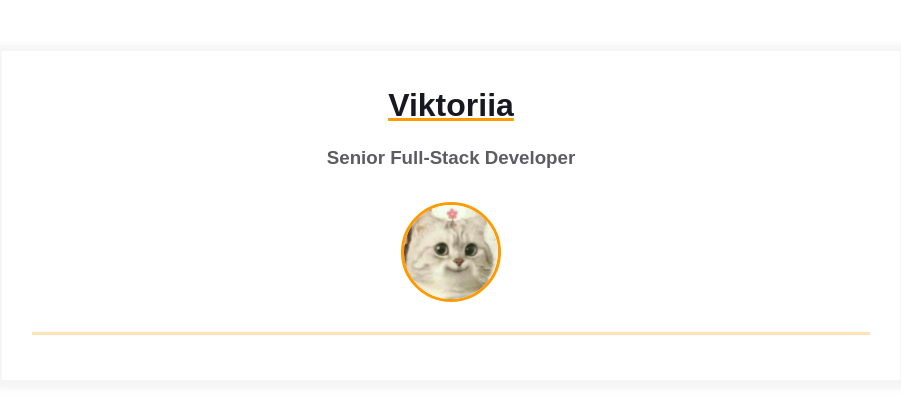
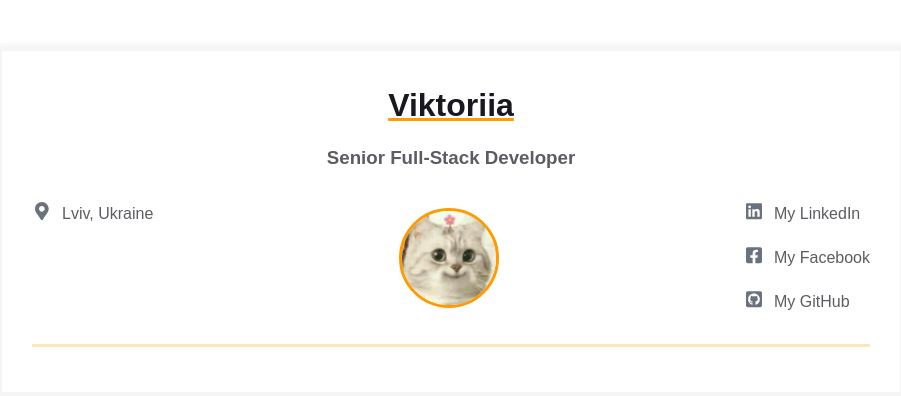
Before and after one commit to irotciv/homepage, a plain HTML site: page index.html in a window 1280 px wide. Shown: the whole page, without its empty margins (189-1090 px from the left). Drawn offline with Linux system fonts and the light colour scheme.

Commit message:
Added block of city and links on social media of contact

```diff
--- a/index.html
+++ b/index.html
@@ -15,13 +15,52 @@
                     <h3 class="contact-info__sub-header">Senior Full-Stack Developer</h3>
 
                     <div class="contact_info_container fh">
-                        <div class="contact-info__block"></div>
+                        <div class="contact-info__block">
+                            <a href="" rel="author" class="contact-info__item">
+                                <div class="contact-info__item-icon-wrapper">
+                                    <svg class="contact-info__item-icon" xmlns="http://www.w3.org/2000/svg" viewBox="0 0 384 512">
+                                        <path d="M172.268 501.67C26.97 291.031 0 269.413 0 192 0 85.961 85.961 0 192 0s192 85.961 192 192c0 77.413-26.97 99.031-172.268 309.67-9.535 13.774-29.93 13.773-39.464 0zM192 272c44.183 0 80-35.817 80-80s-35.817-80-80-80-80 35.817-80 80 35.817 80 80 80z">
+                                        </path>
+                                    </svg>
+                                </div>
+                                <span>Lviv, Ukraine</span>
+                            </a>
+                        </div>
 
                         <div class="contact-info__block contact-info__block--center">
                             <img class="contact-info__avatar" src="assets/avatar.jpg" alt="Avatar">
                         </div>
 
-                        <div class="contact-info__block"></div>
+                        <div class="contact-info__block">
+                            <a href="https://www.linkedin.com/in/viktoriia-herasymenko-603691152/" rel="author" class="contact-info__item">
+                                <div class="contact-info__item-icon-wrapper">
+                                    <svg class="contact-info__item-icon" xmlns="http://www.w3.org/2000/svg" viewBox="0 0 448 512">
+                                        <path d="M416 32H31.9C14.3 32 0 46.5 0 64.3v383.4C0 465.5 14.3 480 31.9 480H416c17.6 0 32-14.5 32-32.3V64.3c0-17.8-14.4-32.3-32-32.3zM135.4 416H69V202.2h66.5V416zm-33.2-243c-21.3 0-38.5-17.3-38.5-38.5S80.9 96 102.2 96c21.2 0 38.5 17.3 38.5 38.5 0 21.3-17.2 38.5-38.5 38.5zm282.1 243h-66.4V312c0-24.8-.5-56.7-34.5-56.7-34.6 0-39.9 27-39.9 54.9V416h-66.4V202.2h63.7v29.2h.9c8.9-16.8 30.6-34.5 62.9-34.5 67.2 0 79.7 44.3 79.7 101.9V416z">
+                                        </path>
+                                    </svg>
+                                </div>
+                                <span>My LinkedIn</span>
+                            </a>
+
+                            <a href="https://www.facebook.com/profile.php?id=100010247746646" rel="author" class="contact-info__item">
+                                <div class="contact-info__item-icon-wrapper">
+                                    <svg class="contact-info__item-icon" xmlns="http://www.w3.org/2000/svg" viewBox="0 0 448 512">
+                                        <path d="M400 32H48A48 48 0 0 0 0 80v352a48 48 0 0 0 48 48h137.25V327.69h-63V256h63v-54.64c0-62.15 37-96.48 93.67-96.48 27.14 0 55.52 4.84 55.52 4.84v61h-31.27c-30.81 0-40.42 19.12-40.42 38.73V256h68.78l-11 71.69h-57.78V480H400a48 48 0 0 0 48-48V80a48 48 0 0 0-48-48z" />
+                                    </svg>
+                                </div>
+                                <span>My Facebook</span>
+                            </a>
+
+
+                            <a href="https://github.com/irotciv" rel="author" class="contact-info__item">
+                                <div class="contact-info__item-icon-wrapper">
+                                    <svg class="contact-info__item-icon" xmlns="http://www.w3.org/2000/svg" viewBox="0 0 448 512">
+                                        <path d="M400 32H48C21.5 32 0 53.5 0 80v352c0 26.5 21.5 48 48 48h352c26.5 0 48-21.5 48-48V80c0-26.5-21.5-48-48-48zM277.3 415.7c-8.4 1.5-11.5-3.7-11.5-8 0-5.4.2-33 .2-55.3 0-15.6-5.2-25.5-11.3-30.7 37-4.1 76-9.2 76-73.1 0-18.2-6.5-27.3-17.1-39 1.7-4.3 7.4-22-1.7-45-13.9-4.3-45.7 17.9-45.7 17.9-13.2-3.7-27.5-5.6-41.6-5.6-14.1 0-28.4 1.9-41.6 5.6 0 0-31.8-22.2-45.7-17.9-9.1 22.9-3.5 40.6-1.7 45-10.6 11.7-15.6 20.8-15.6 39 0 63.6 37.3 69 74.3 73.1-4.8 4.3-9.1 11.7-10.6 22.3-9.5 4.3-33.8 11.7-48.3-13.9-9.1-15.8-25.5-17.1-25.5-17.1-16.2-.2-1.1 10.2-1.1 10.2 10.8 5 18.4 24.2 18.4 24.2 9.7 29.7 56.1 19.7 56.1 19.7 0 13.9.2 36.5.2 40.6 0 4.3-3 9.5-11.5 8-66-22.1-112.2-84.9-112.2-158.3 0-91.8 70.2-161.5 162-161.5S388 165.6 388 257.4c.1 73.4-44.7 136.3-110.7 158.3zm-98.1-61.1c-1.9.4-3.7-.4-3.9-1.7-.2-1.5 1.1-2.8 3-3.2 1.9-.2 3.7.6 3.9 1.9.3 1.3-1 2.6-3 3zm-9.5-.9c0 1.3-1.5 2.4-3.5 2.4-2.2.2-3.7-.9-3.7-2.4 0-1.3 1.5-2.4 3.5-2.4 1.9-.2 3.7.9 3.7 2.4zm-13.7-1.1c-.4 1.3-2.4 1.9-4.1 1.3-1.9-.4-3.2-1.9-2.8-3.2.4-1.3 2.4-1.9 4.1-1.5 2 .6 3.3 2.1 2.8 3.4zm-12.3-5.4c-.9 1.1-2.8.9-4.3-.6-1.5-1.3-1.9-3.2-.9-4.1.9-1.1 2.8-.9 4.3.6 1.3 1.3 1.8 3.3.9 4.1zm-9.1-9.1c-.9.6-2.6 0-3.7-1.5s-1.1-3.2 0-3.9c1.1-.9 2.8-.2 3.7 1.3 1.1 1.5 1.1 3.3 0 4.1zm-6.5-9.7c-.9.9-2.4.4-3.5-.6-1.1-1.3-1.3-2.8-.4-3.5.9-.9 2.4-.4 3.5.6 1.1 1.3 1.3 2.8.4 3.5zm-6.7-7.4c-.4.9-1.7 1.1-2.8.4-1.3-.6-1.9-1.7-1.5-2.6.4-.6 1.5-.9 2.8-.4 1.3.7 1.9 1.8 1.5 2.6z" />
+                                    </svg>
+                                </div>
+                                <span>My GitHub</span>
+                            </a>
+                        </div>
                     </div>
                 </div>
             </div>
```
